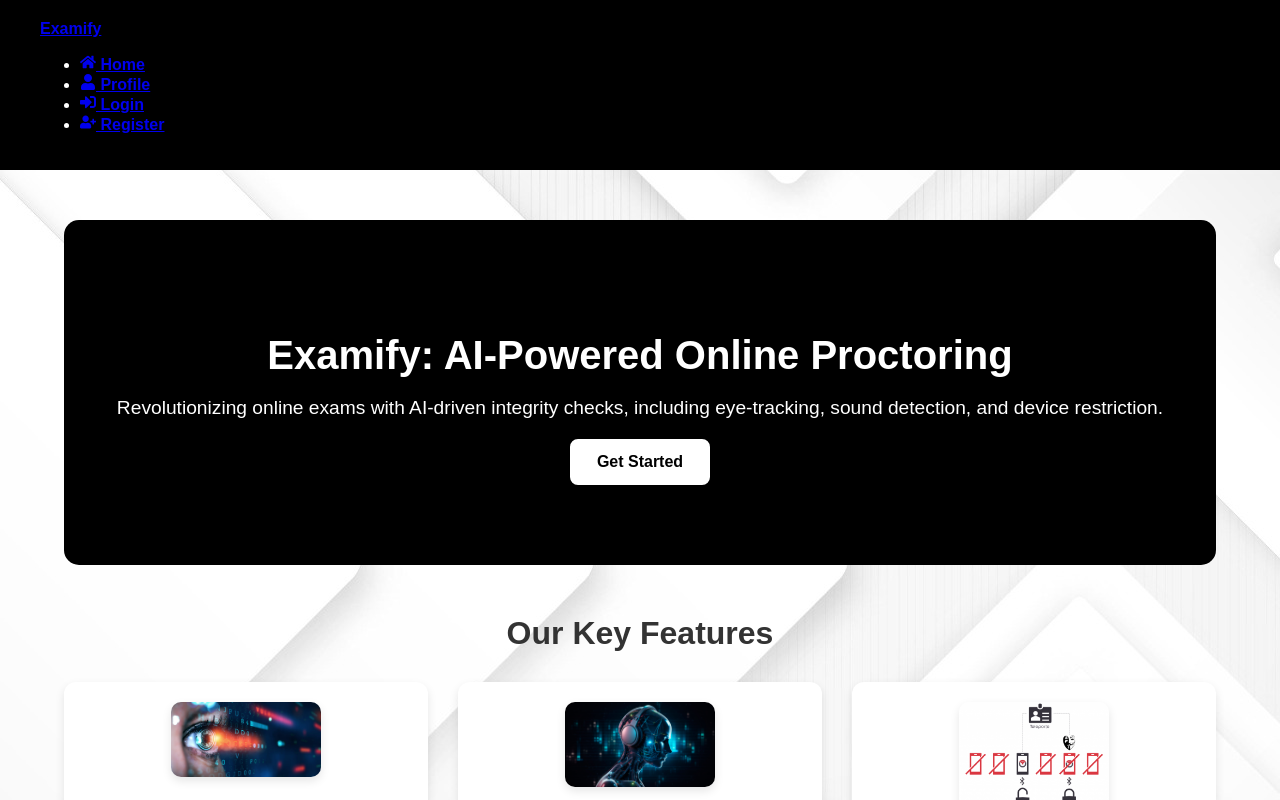
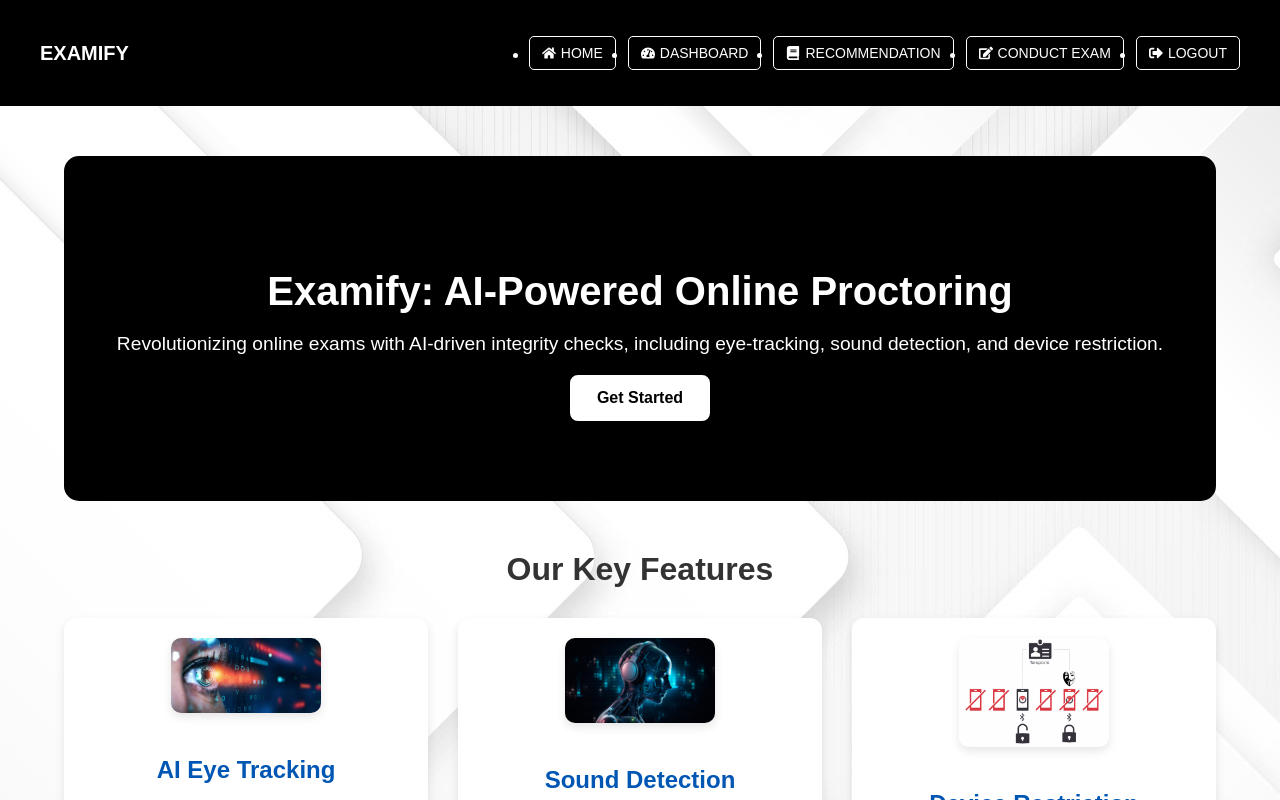
Before and after one commit to examifyhub/examify, a React (Create React App) app: page /home in a window 1280 px wide. Shown: the top 800 px of the page. Built offline with nearby package versions, Linux system fonts and the light colour scheme.

Commit message:
Update Navbar.js

```diff
--- a/src/components/Navbar.js
+++ b/src/components/Navbar.js
@@ -1,7 +1,7 @@
 import React, { useState } from "react";
 import { Link } from "react-router-dom";
-import { FaBars, FaTimes, FaHome, FaUser, FaSignInAlt, FaUserPlus } from "react-icons/fa";
-import "../styles/Navbar.css"; // Make sure you have this CSS file
+import { FaBars, FaTimes, FaHome, FaTachometerAlt, FaBook, FaEdit, FaSignOutAlt } from "react-icons/fa";
+import "../styles/Navbar.css";
 
 const Navbar = () => {
   const [menuOpen, setMenuOpen] = useState(false);
@@ -12,41 +12,43 @@
 
   return (
     <nav className="navbar">
-      <div className="navbar-container">
-        {/* ✅ Logo */}
-        <Link to="/" className="logo">
-          Examify
-        </Link>
+      <div className="navbar-logo">
+        <Link to="/" style={{ color: "white", textDecoration: "none" }}>Examify</Link>
+      </div>
 
-        {/* ✅ Mobile Menu Icon */}
+      {/* Mobile Menu Icon */}
       <div className="menu-icon" onClick={toggleMenu}>
         {menuOpen ? <FaTimes /> : <FaBars />}
       </div>
 
-        {/* ✅ Navbar Links */}
-        <ul className={`nav-links ${menuOpen ? "active" : ""}`}>
+      {/* Navbar Links */}
+      <ul className={`navbar-links ${menuOpen ? "active" : ""}`}>
         <li>
-            <Link to="/" onClick={toggleMenu}>
+          <Link to="/home" onClick={toggleMenu}>
             <FaHome /> Home
           </Link>
         </li>
         <li>
-            <Link to="/profile" onClick={toggleMenu}>
-              <FaUser /> Profile
+          <Link to="/dashboard" onClick={toggleMenu}>
+            <FaTachometerAlt /> Dashboard
           </Link>
         </li>
         <li>
-            <Link to="/login" onClick={toggleMenu}>
-              <FaSignInAlt /> Login
+          <Link to="/recommendation" onClick={toggleMenu}>
+            <FaBook /> Recommendation
           </Link>
         </li>
         <li>
-            <Link to="/register" onClick={toggleMenu}>
-              <FaUserPlus /> Register
+          <Link to="/conduct-exam" onClick={toggleMenu}>
+            <FaEdit /> Conduct Exam
+          </Link>
+        </li>
+        <li>
+          <Link to="/logout" onClick={toggleMenu}>
+            <FaSignOutAlt /> Logout
           </Link>
         </li>
       </ul>
-      </div>
     </nav>
   );
 };
```
Lines whose indentation alone changed are shown as unchanged.
